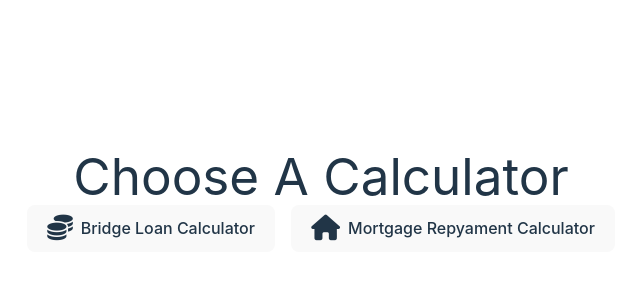
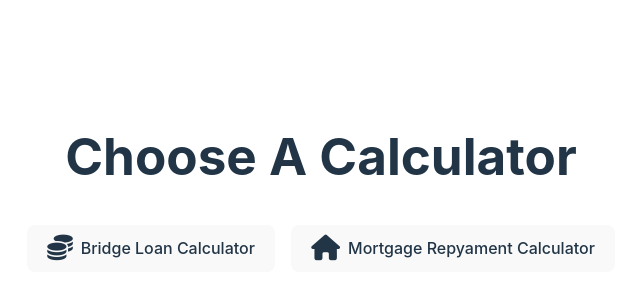
Before and after one commit to mattxmade/fin-calculator, a React (Vite) app: page / in a window 1280 px wide. Shown: the part 200-500 px from the top of the page, without its empty margins (319-959 px from the left). Built offline with nearby package versions, Linux system fonts and the light colour scheme.

Commit message:
Add Component: HeadingOne.tsx

```diff
--- a/src/App.tsx
+++ b/src/App.tsx
@@ -3,6 +3,7 @@ import { useState } from "react";
 import BridgeLoanCalculator from "./components/BridgeLoanCalculator";
 import MortgageRepaymentCalculator from "./components/MortgageRepaymentCalculator";
 import "./App.css";
+import { HeadingOne } from "./components/HeadingOne";
 
 function App() {
   const restoreChoice = localStorage.getItem("calculator") as
@@ -30,7 +31,7 @@ function App() {
         </>
       ) : (
         <>
-          <h1>Choose A Calculator</h1>
+          <HeadingOne>Choose A Calculator</HeadingOne>
 
           <section style={{ display: "flex", gap: "1rem" }}>
             <button
```
